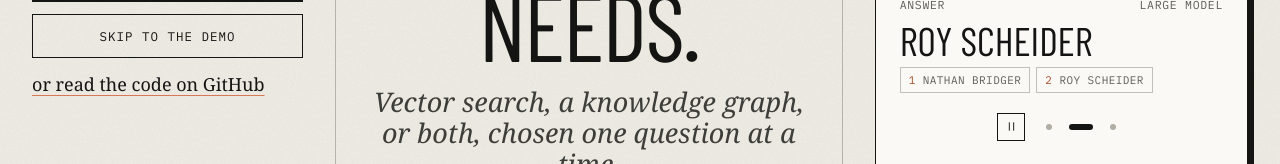
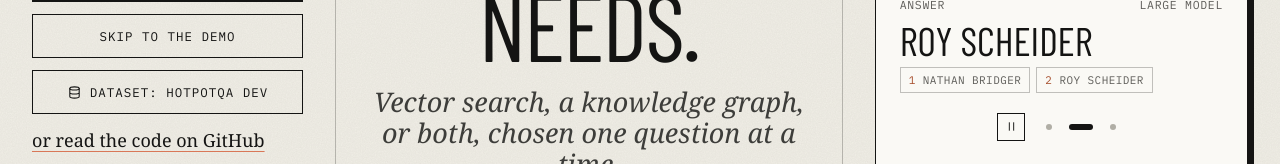
Before and after one commit to Om072005/AdaptiveRAG, a React (Vite) app in the folder web/: page / in a window 1280 px wide. Shown: the part 538-702 px from the top of the page. Built offline with nearby package versions, Linux system fonts and the light colour scheme; no server answers; a web font is replaced by a local one.

Commit message:
web: hero button to the exact dataset, docs/dataset.md
HotpotQA v1 dev, distractor setting: the file, the seeded 300 and 30 question
corpora, the 150 checked gold questions by split and type, and the license.

```diff
--- a/web/src/components/hero/Hero.tsx
+++ b/web/src/components/hero/Hero.tsx
@@ -2,7 +2,7 @@ import type { LoadState } from '../../data/useLoaded'
 import { TOTAL_MINUTES } from '../../journey/chapters'
 import type { Results } from '../../types'
 import { ButtonLink } from '../Button'
-import { ArrowRightIcon } from '../Icons'
+import { ArrowRightIcon, DatabaseIcon } from '../Icons'
 import { HeroDemo } from './HeroDemo'
 import { HeroStats } from './HeroStats'
 
@@ -27,6 +27,10 @@ export function Hero({ repoUrl, results }: { repoUrl: string; results: LoadState
               </ButtonLink>
               <ButtonLink href="#follow">
                 Skip to the demo
+              </ButtonLink>
+              <ButtonLink href={`${repoUrl}/blob/main/docs/dataset.md`}>
+                <DatabaseIcon size={15} />
+                Dataset: HotpotQA dev
               </ButtonLink>
               <a href={repoUrl} className="self-start font-sans text-[18px]">
                 or read the code on GitHub
```
Also changed, not shown: 2 other files (tests, documents, lock files or other folders).
